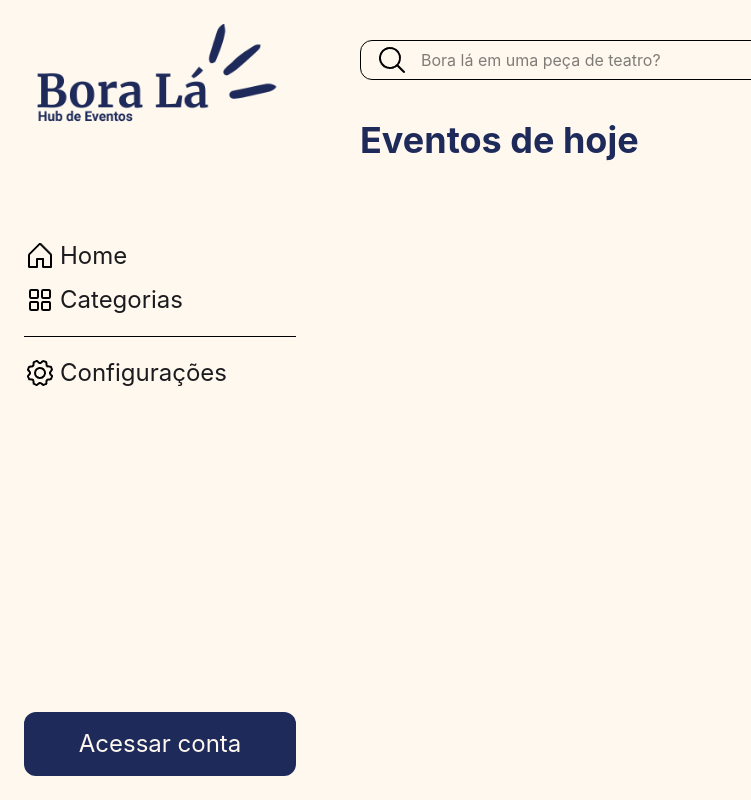
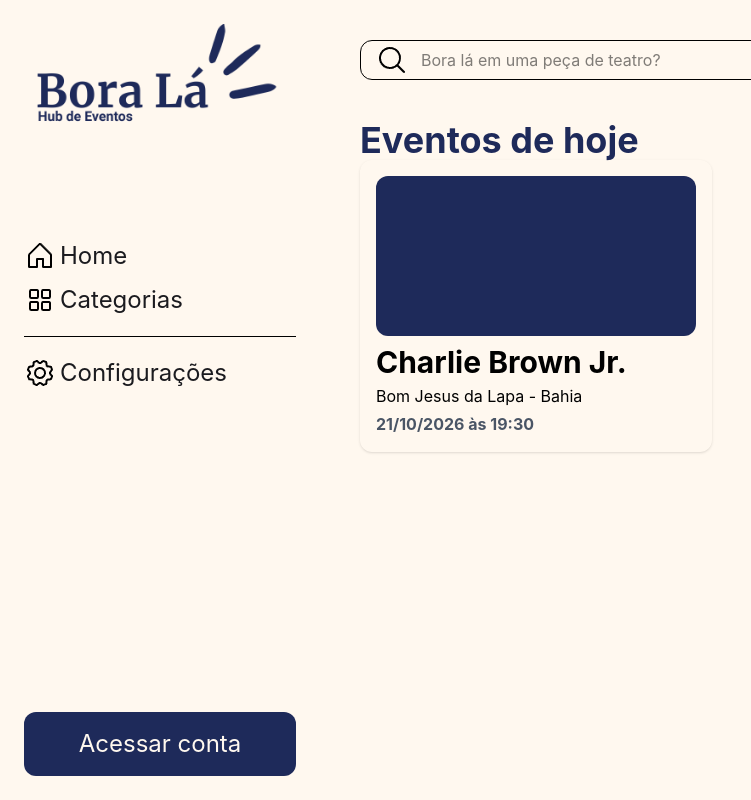
Before and after one commit to Gleison-dev/boraLaFrontEnd, a React (Vite) app: page / in a window 1280 px wide. Shown: the top 800 px of the page, without its empty margins (0-751 px from the left). Built offline with nearby package versions, Linux system fonts and the light colour scheme.

Commit message:
feat: Card of events imported.

```diff
--- a/src/pages/Home/home.jsx
+++ b/src/pages/Home/home.jsx
@@ -1,4 +1,5 @@
 import icon_search from "../../assets/icon_search.png";
+import CardEvent from "../../components/CardEvent/cardEvent";
 
 export default function Home() {
   return (
@@ -24,6 +25,9 @@ export default function Home() {
               <strong>Eventos de hoje</strong>
             </h1>
           </div>
+          <div>
+            <CardEvent />
+          </div>
         </div>
       </section>
     </>
```
